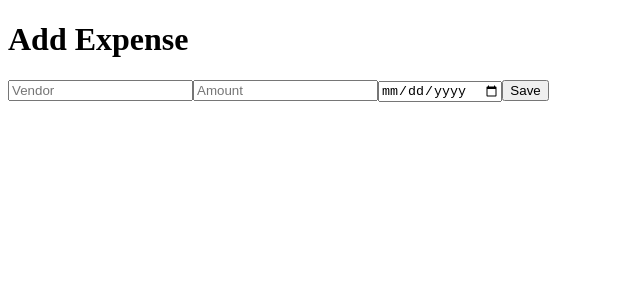
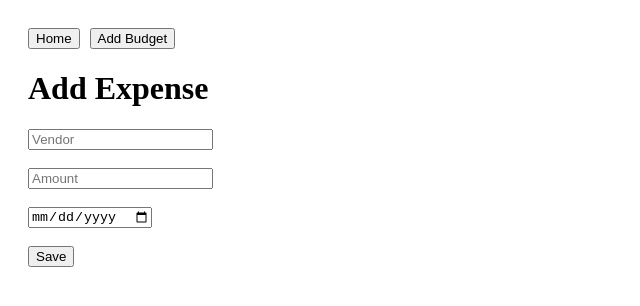
Before and after one commit to pinaki-GH/budget-tracker, a Next.js app: page /add-expense in a window 1280 px wide. Shown: the top 306 px of the page, without its empty margins (0-640 px from the left). Built offline with nearby package versions, Linux system fonts and the light colour scheme.

Commit message:
Update page.js

```diff
--- a/app/add-expense/page.js
+++ b/app/add-expense/page.js
@@ -1,14 +1,22 @@
 'use client'
 
 import { useState } from 'react'
+import { useRouter } from 'next/navigation'
+import Link from 'next/link'
 import { saveExpense } from '../../lib/storage'
 
 export default function AddExpense() {
   const [vendor, setVendor] = useState('')
   const [amount, setAmount] = useState('')
   const [date, setDate] = useState('')
+  const router = useRouter()
 
   const handleSubmit = () => {
+    if (!vendor || !amount || !date) {
+      alert('Please fill all fields')
+      return
+    }
+
     saveExpense({
       vendor_name: vendor,
       amount: Number(amount),
@@ -16,15 +24,42 @@ export default function AddExpense() {
     })
 
     alert('Expense saved!')
+    router.push('/')
   }
 
   return (
-    <div>
+    <div style={{ padding: 20 }}>
+      {/* ✅ Navigation */}
+      <div style={{ marginBottom: 20 }}>
+        <Link href="/">
+          <button>Home</button>
+        </Link>
+
+        <Link href="/add-budget" style={{ marginLeft: 10 }}>
+          <button>Add Budget</button>
+        </Link>
+      </div>
+
       <h1>Add Expense</h1>
 
-      <input placeholder="Vendor" onChange={(e) => setVendor(e.target.value)} />
-      <input placeholder="Amount" onChange={(e) => setAmount(e.target.value)} />
-      <input type="date" onChange={(e) => setDate(e.target.value)} />
+      <input
+        placeholder="Vendor"
+        onChange={(e) => setVendor(e.target.value)}
+      />
+      <br /><br />
+
+      <input
+        placeholder="Amount"
+        type="number"
+        onChange={(e) => setAmount(e.target.value)}
+      />
+      <br /><br />
+
+      <input
+        type="date"
+        onChange={(e) => setDate(e.target.value)}
+      />
+      <br /><br />
 
       <button onClick={handleSubmit}>Save</button>
     </div>
```
